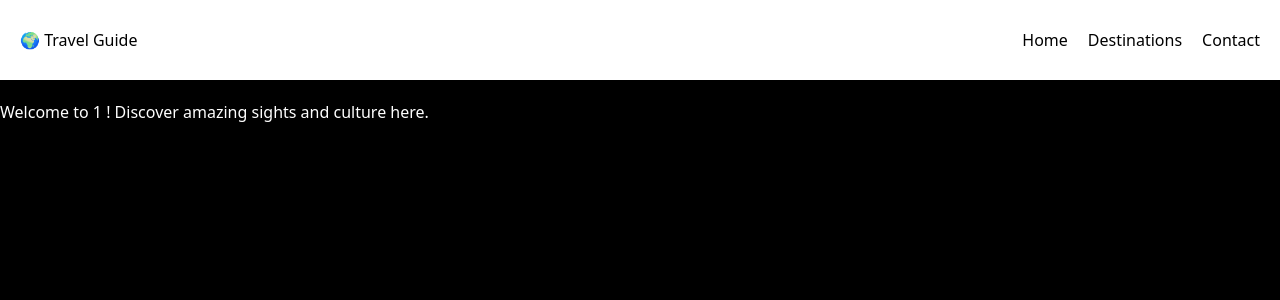
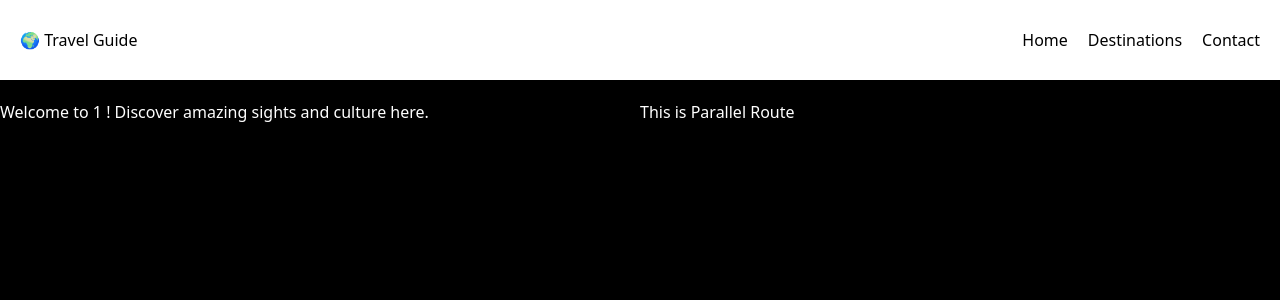
Before and after one commit to HasibCoderLab/simple-website-with-nextjs, a Next.js app: page /destinations/1 in a window 1280 px wide. Shown: the top 300 px of the page. Built offline with nearby package versions, Linux system fonts and the light colour scheme.

Commit message:
feat:update parallel route

```diff
--- /dev/null
+++ b/src/app/destinations/[city]/@info/page.jsx
@@ -0,0 +1,11 @@
+import React from 'react'
+
+const page = () => {
+  return (
+    <div  className='w-[50%] mt-[100px] text-white'>
+        This is Parallel Route
+    </div>
+  )
+}
+
+export default page
--- /dev/null
+++ b/src/app/destinations/[city]/layout.js
@@ -0,0 +1,12 @@
+import React from 'react'
+
+const citylayout = ({children , info}) => {
+  return (
+    <div className='flex' >
+        {children}
+        {info}
+    </div>
+  )
+}
+
+export default citylayout
--- a/src/app/destinations/[city]/page.jsx
+++ b/src/app/destinations/[city]/page.jsx
@@ -6,7 +6,7 @@ function Page() {
   const { city } = useParams();
 
   return (
-    <div className="mt-[100px] text-white">
+    <div className="mt-[100px] text-white w-[50%]">
     Welcome to   {city} ! Discover amazing sights and culture here.
     </div>
   );
```
